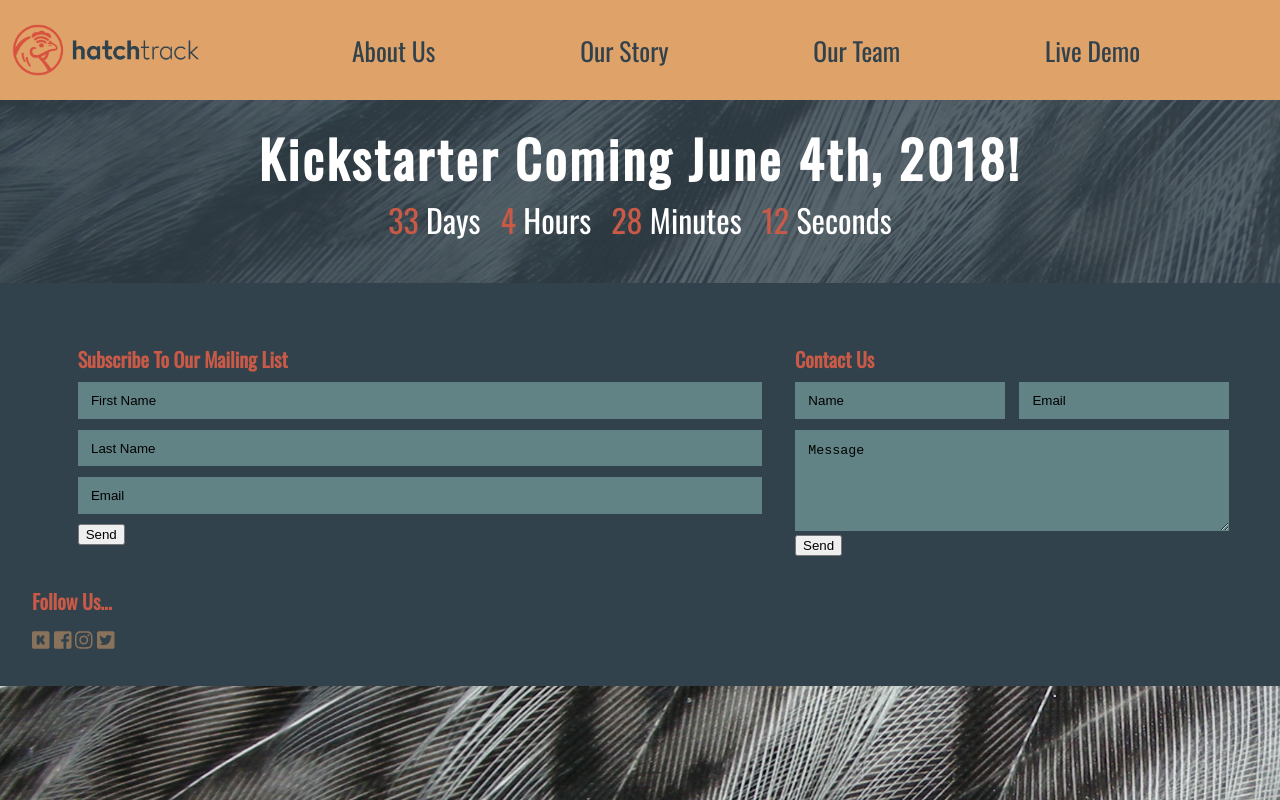
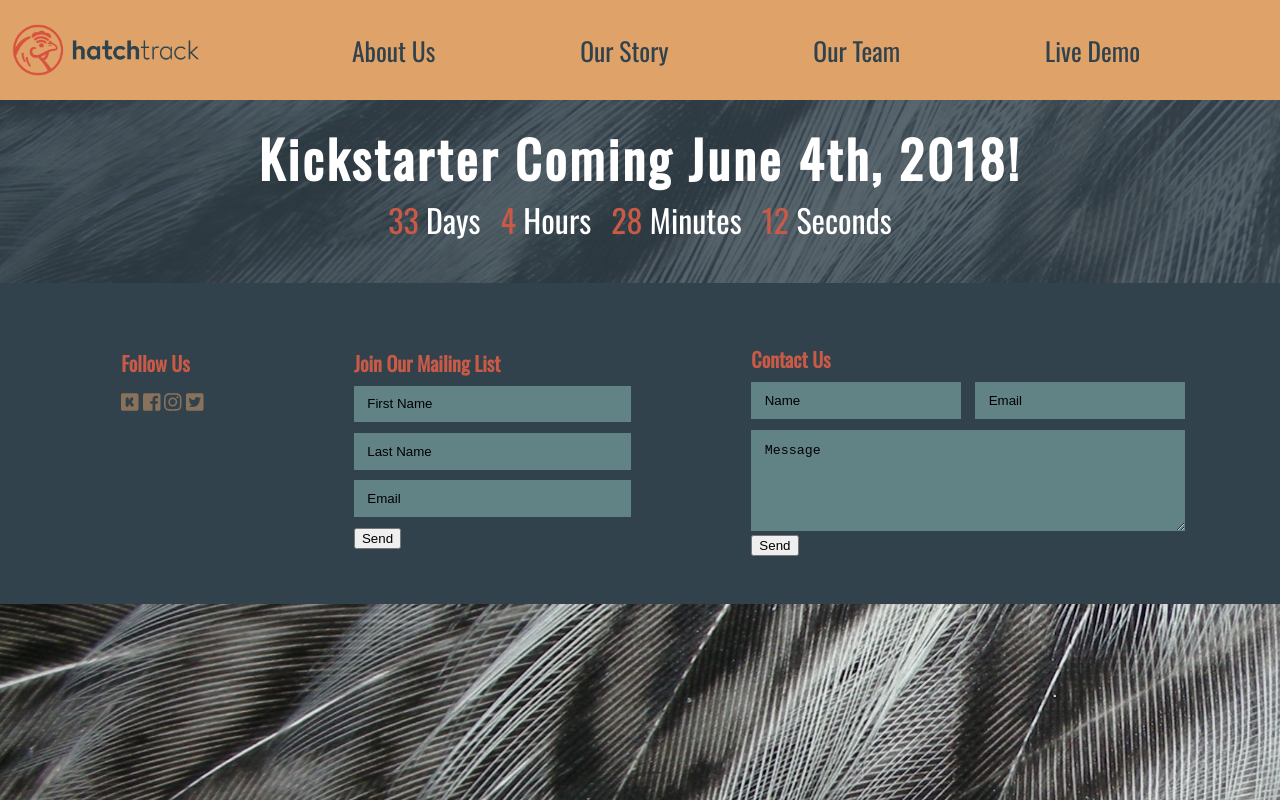
Before and after one commit to jcstorms1/ht-web-mockup, a React (Create React App) app: page /livedemo in a window 1280 px wide. Built offline with nearby package versions, Linux system fonts and the light colour scheme; no server answers; a web font is replaced by a local one.

Commit message:
basic styling footer

```diff
--- a/src/components/footer/socialmedia.js
+++ b/src/components/footer/socialmedia.js
@@ -2,7 +2,9 @@ import React from "react";
 
 const SocialMedia = () => {
   return (
-    <div className="social-media">
+    <section>
+      <h1>Follow Us</h1>
+
       <a>
         <i className="fab fa-kickstarter" />
       </a>
@@ -15,7 +17,7 @@ const SocialMedia = () => {
       <a>
         <i className="fab fa-twitter-square" />
       </a>
-    </div>
+    </section>
   );
 };
 
--- a/src/components/footer/subscribe.js
+++ b/src/components/footer/subscribe.js
@@ -3,10 +3,16 @@ import React from "react";
 const Subscribe = () => {
   return (
     <section>
+      <h1>Join Our Mailing List</h1>
+
       <form>
         <input type="text" placeholder="First Name" />
-        <input type="text" placeholder="Last Name" />
+        <div>
+          <input type="text" placeholder="Last Name" />
+        </div>
+
         <input type="email" placeholder="Email" />
+
         <button>Send</button>
       </form>
     </section>
--- a/src/containers/footer.js
+++ b/src/containers/footer.js
@@ -3,16 +3,16 @@ import ContactUs from "../components/footer/contactus";
 import SocialMedia from "../components/footer/socialmedia";
 import Subscribe from "../components/footer/subscribe";
 import "../stylesheets/footer.css";
-import logo from "../images/logo-typeonly.png";
 
 class Footer extends Component {
   render() {
     return (
       <div className="wrapper-bottom">
         <div className="inner-bottom">
-          {/* <img src={logo} alt="logo" /> */}
           <div className="social-container">
-            <h1>Subscribe To Our Mailing List</h1>
+            <SocialMedia />
+          </div>
+          <div className="subscribe-container">
             <Subscribe />
           </div>
           <div className="form-container">
@@ -20,8 +20,6 @@ class Footer extends Component {
             <ContactUs />
           </div>
         </div>
-        <h1>Follow Us...</h1>
-        <SocialMedia />
       </div>
     );
   }
--- a/src/stylesheets/footer.css
+++ b/src/stylesheets/footer.css
@@ -23,15 +23,17 @@
 }
 
 .social-container {
+  display: flex;
   margin: 0 auto;
 }
 
-.social-media a {
+.social-container a {
   color: rgb(223, 162, 105, 0.5);
   margin-right: 0.2em;
   font-size: 1.25em;
 }
 
+.subscribe-container,
 .form-container {
   margin: 0 auto;
 }
@@ -75,6 +77,12 @@ button {
   opacity: 1;
 }
 
+#logo {
+  width: 100px;
+  height: auto;
+  z-index: 1000;
+  color: white;
+}
 @media only screen and (max-width: 600px) {
   .inner-bottom {
     flex-direction: column;
```
